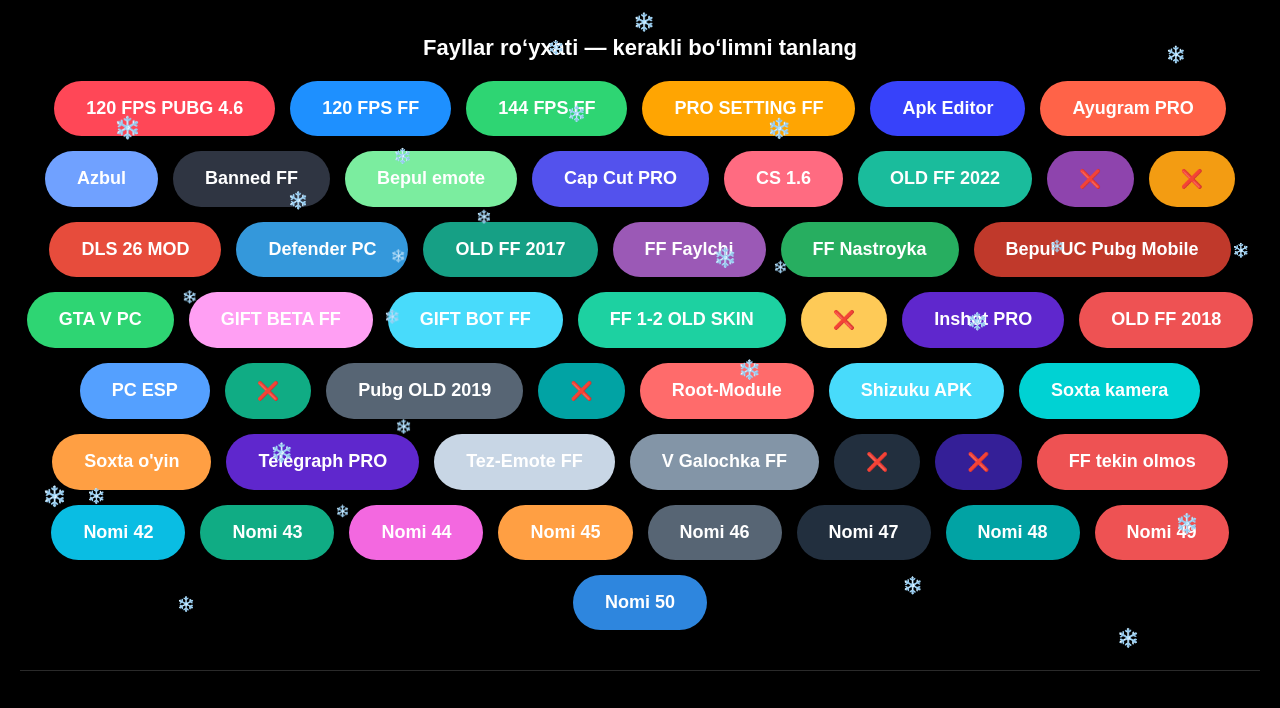
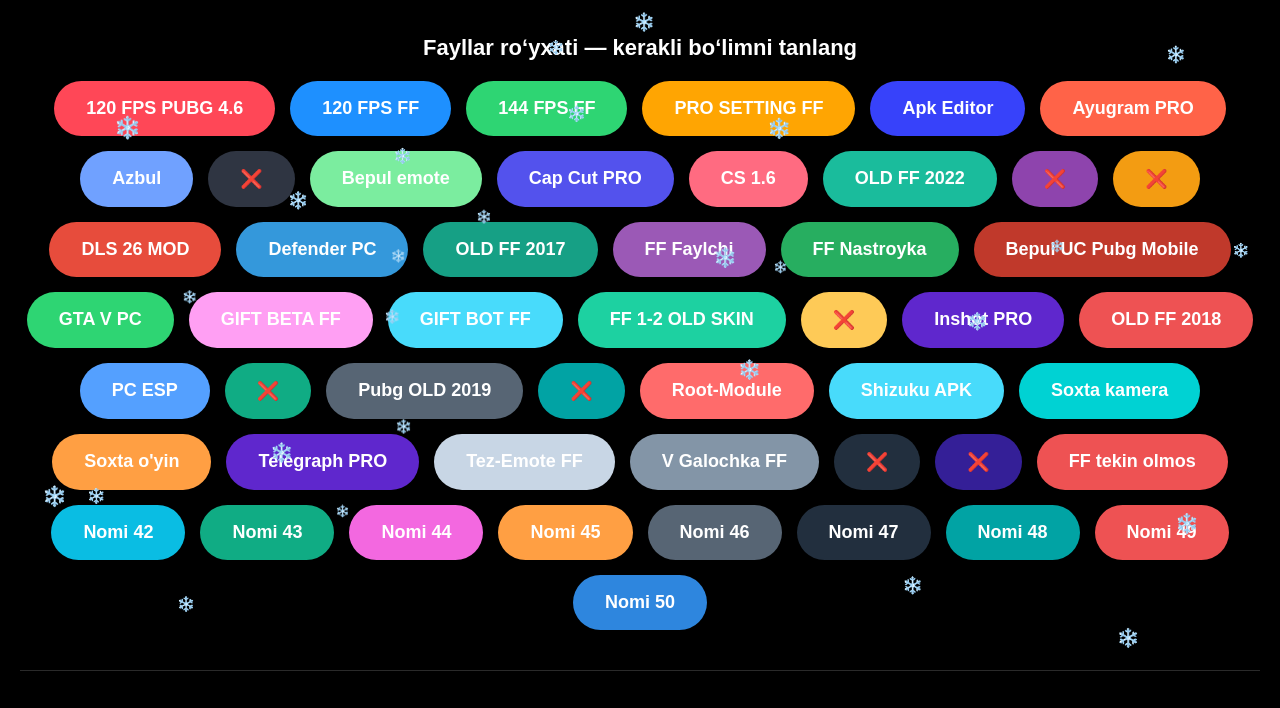
Before and after one commit to Modderff/Fayllar, a plain HTML site: page Maxfiy-havola.html in a window 1280 px wide. Shown: the top 708 px of the page. Drawn offline with Linux system fonts and the light colour scheme.

Commit message:
Update Maxfiy-havola.html

```diff
--- a/Maxfiy-havola.html
+++ b/Maxfiy-havola.html
@@ -278,7 +278,7 @@
   <button class="button b5" data-name="Apk Editor" data-bot="https://t.me/Maxfiy_havolabot?start=612" data-site="https://www.dropbox.com/scl/fi/j7aj3r0fyd528w2j1bcaq/APK-Editor_4.1-2.zip?rlkey=8er72dtkjf1ika5ke9bybspud&st=mwyxxnwj&dl=1">Apk Editor</button>
   <button class="button b6" data-name="Ayugram PRO" data-bot="https://t.me/Maxfiy_havolabot?start=330" data-site="https://www.dropbox.com/scl/fi/e7pef4baoqqy5322za81d/AyuGrabm-Premium.apk?rlkey=ib38ggki2nyr39cbg2dchvy51&st=tg1ciu62&dl=1">Ayugram PRO</button>
   <button class="button b7" data-name="Azbul" data-bot="https://t.me/Maxfiy_havolabot?start=547" data-site="https://www.dropbox.com/scl/fi/u9hpw6u3dswn7yv0yvmw6/AZbul_3.7.0.apk?rlkey=djr7ufe0stvnyt95luz9zyjih&st=d9pdr8op&dl=1">Azbul</button>
-  <button class="button b8" data-name="Banned FF" data-bot="https://t.me/Maxfiy_havolabot?start=207" data-site="https://t.me/Maxfiy_havolabot?start=207">Banned FF</button>
+  <button class="button b8" data-name="❌" data-bot="#" data-site="#">❌</button>
   <button class="button b9" data-name="Bepul Emote" data-bot="https://t.me/Maxfiy_havolabot?start=022" data-site="https://www.dropbox.com/scl/fi/ghw6lk1nqjpipr9vb3x1r/Bepul-Emote-Free.apk?rlkey=cz37ictef19n28d8ul44sbok2&st=xs7um29w&dl=1">Bepul emote</button>
   <button class="button b10" data-name="Cap Cut PRO" data-bot="https://t.me/Maxfiy_havolabot?start=344" data-site="https://www.dropbox.com/scl/fi/8eksdmen7j4pzyk5hctht/CapCut_18.5.0.apk?rlkey=wgyzegrn4hihni9fo7ry0y49z&st=slipkcbs&dl=1">Cap Cut PRO</button>
   <button class="button b11" data-name="CS 1.6" data-bot="https://t.me/Maxfiy_havolabot?start=389" data-site="https://www.dropbox.com/scl/fi/heollxu6lk8qpdz2ctnui/CS16_Setup.exe?rlkey=6qzf5347kgnyrkcuht23c0a5j&st=vlkz5nir&dl=1">CS 1.6</button>
```
